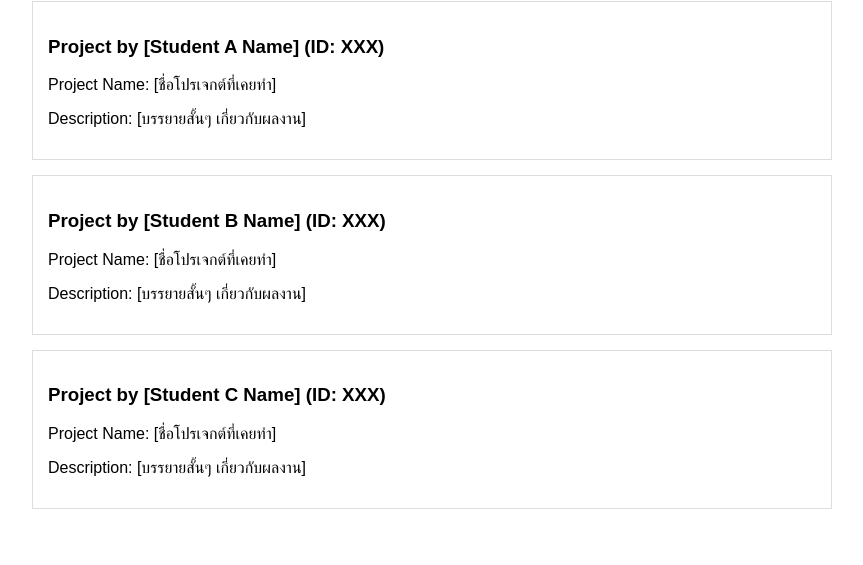
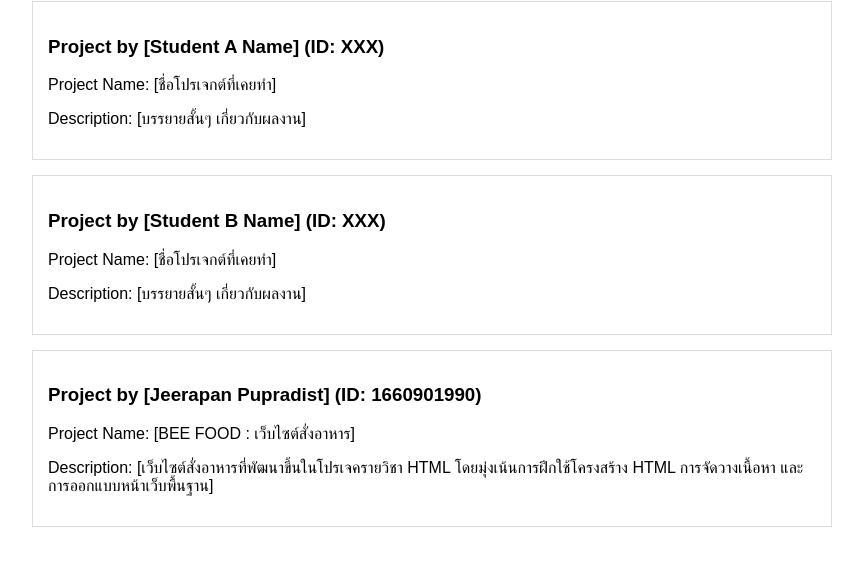
Before and after one commit to ohmzaa5187/The-Triangle-Devs, a plain HTML site: page portfolio.html in a window 1280 px wide. Shown: the part 137-702 px from the top of the page, without its empty margins (208-1071 px from the left). Drawn offline with Linux system fonts and the light colour scheme.

Commit message:
feat: update Student C profile details

```diff
--- a/portfolio.html
+++ b/portfolio.html
@@ -51,9 +51,9 @@
     </div>
 
     <div class="project-card">
-        <h3>Project by [Student C Name] (ID: XXX)</h3>
-        <p>Project Name: [ชื่อโปรเจกต์ที่เคยทำ]</p>
-        <p>Description: [บรรยายสั้นๆ เกี่ยวกับผลงาน]</p>
+        <h3>Project by [Jeerapan Pupradist] (ID: 1660901990)</h3>
+        <p>Project Name: [BEE FOOD : เว็บไซต์สั่งอาหาร]</p>
+        <p>Description: [เว็บไซต์สั่งอาหารที่พัฒนาขึ้นในโปรเจครายวิชา HTML โดยมุ่งเน้นการฝึกใช้โครงสร้าง HTML การจัดวางเนื้อหา และการออกแบบหน้าเว็บพื้นฐาน]</p>
     </div>
 
 </body>
```
Also changed, not shown: about.html (+3 -3 lines), index.html (+1 -1 lines).
